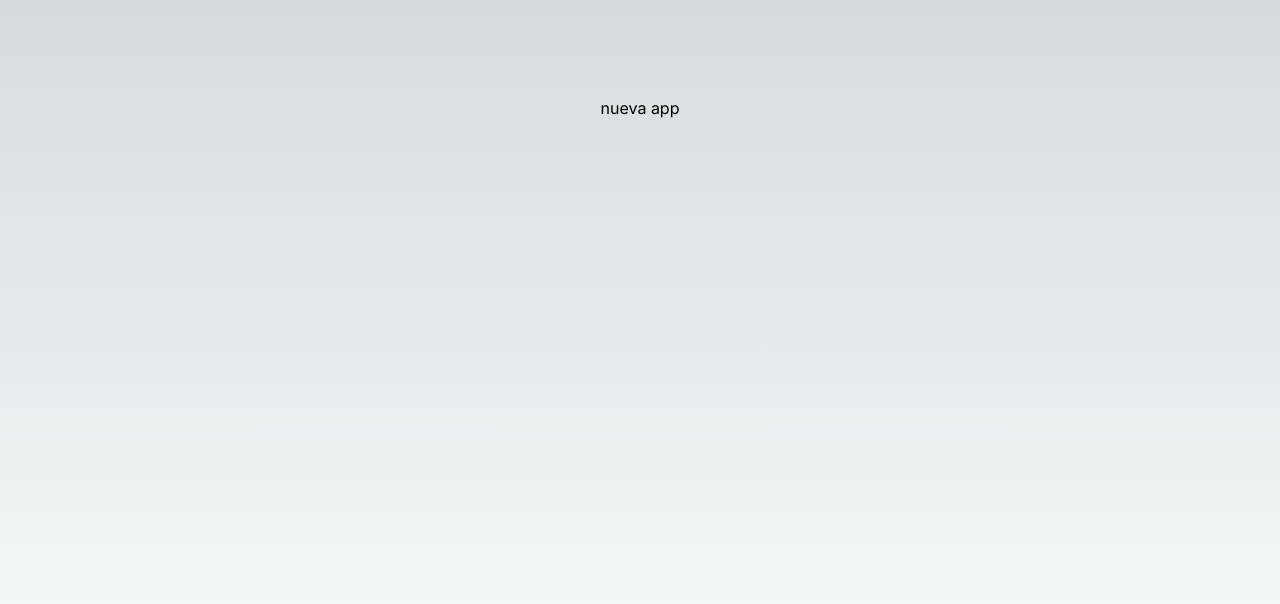
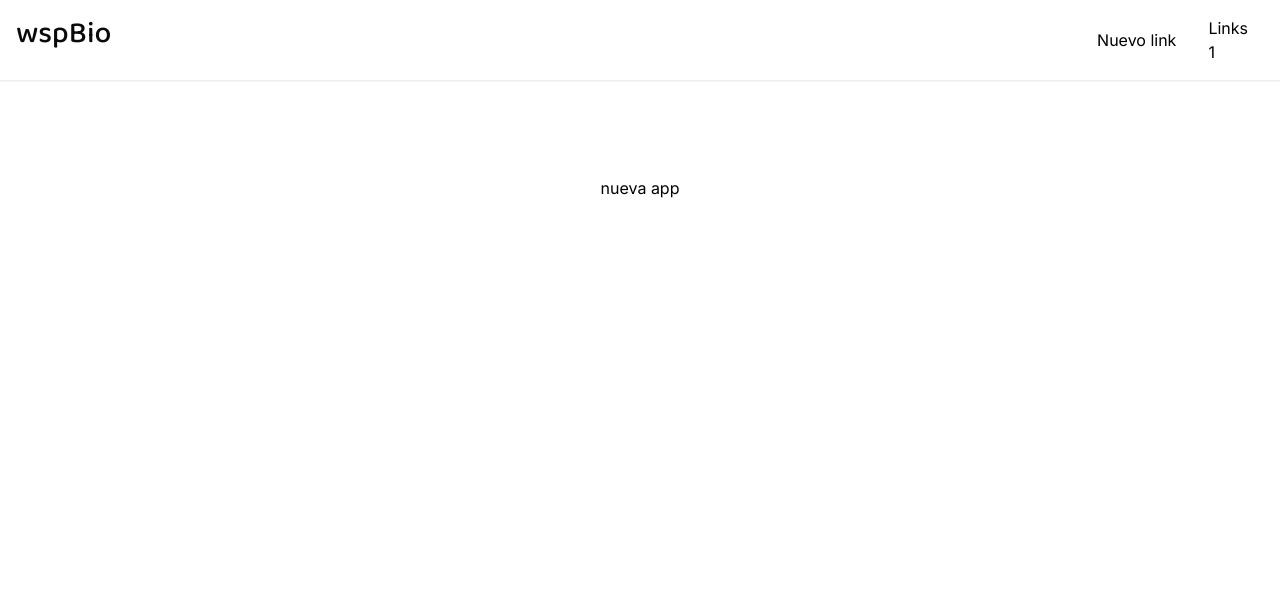
Before and after one commit to abelorian/wsp.bio, a Next.js app: page / in a window 1280 px wide. Shown: the top 604 px of the page. Built offline with nearby package versions, Linux system fonts and the light colour scheme.

Commit message:
Add: html layout

```diff
--- /dev/null
+++ b/app/Footer.js
@@ -0,0 +1,49 @@
+export default function Footer(){
+  return (
+    <footer className="text-neutral-900 pt-lg-10 pt-5 bg-white">
+      <div className="p-4 mx-auto">
+        <div className="flex flex-wrap">
+            <div className="w-full md:w-1/4 mb-8 px-4">
+                <img src="/images/logo3.svg" alt="Logo miniurl" className="logo-inverse w-24" />
+                <div className="mt-4">
+                    <p className="text-gray-500 text-sm">Conoce de manera simple como interactúa tu audiencia con el contenido que publicas.</p>
+                </div>
+            </div>
+            <div className="w-1/2 md:w-1/4 mb-8 px-4">
+                <h3 className="font-semibold mb-3">Compañía</h3>
+                <ul className="list-none space-y-2">
+                  <li><a href={ '#' } className="text-gray-600 hover:text-gray-800">Sobre nosotros</a></li>
+                  <li><a href={ '#' } className="text-gray-600 hover:text-gray-800">Contacto</a></li>
+                </ul>
+            </div>
+            <div className="w-1/2 md:w-1/4 mb-8 px-4">
+              <h3 className="font-semibold mb-3">Soporte</h3>
+              <ul className="list-none space-y-2">
+                <li><a href={ '#' } className="text-gray-600 hover:text-gray-800">Ayuda</a></li>
+                <li><a href={ '#' } className="text-gray-600 hover:text-gray-800">Reportar</a></li>
+              </ul>
+            </div>
+            <div className="w-1/2 md:w-1/4 mb-8 px-4">
+                <h3 className="font-semibold mb-3">Herramientas</h3>
+                <ul className="list-none space-y-2">
+                  <li><a href={ '#' } className="text-gray-600 hover:text-gray-800">Generar Código QR</a></li>
+                  <li><a href={ '#' } className="text-gray-600 hover:text-gray-800">Generar link de Whatsapp</a></li>
+
+                </ul>
+            </div>
+        </div>
+        <div className="border-t border-gray-300 py-2 mt-6 flex flex-col md:flex-row items-center justify-between">
+            <div className="mb-4 md:mb-0">
+                <span>
+                <span id="copyright">2023</span> - wsp.bio
+                </span>
+            </div>
+            <nav className="flex space-x-3">
+              <a className="text-gray-600 hover:text-gray-800" href={ '#' }>Privacidad</a>
+              <a className="text-gray-600 hover:text-gray-800" href={ '#' }>Términos de uso</a>
+            </nav>
+        </div>
+      </div>
+    </footer>
+  )
+}
--- /dev/null
+++ b/app/Header.js
@@ -0,0 +1,71 @@
+'use client'
+import { useState } from "react";
+import { Baloo_2 } from 'next/font/google'
+
+const baloo = Baloo_2({ subsets: ['latin'] })
+
+export default function Header(){
+
+  const [isMenuOpen, setIsMenuOpen] = useState(false);
+
+  return (
+    <header className={`z-10 p-3 md:p-4 shadow-sm shadow-neutral-200 header-sticky`}>
+      <div className='container mx-auto flex justify-between'>
+        <div className='font-medium text-3xl text-neutral-950'>
+          <a href='/'>
+            <p className={baloo.className}>wspBio</p>
+          </a>
+        </div>
+        <div className="relative md:hidden">
+          <button className='text-black text-2xl' onClick={() => setIsMenuOpen(!isMenuOpen)}><i className="bi bi-list"></i></button>
+          <NavMobile isMenuOpen={isMenuOpen} setIsMenuOpen={setIsMenuOpen}></NavMobile>
+        </div>
+        <div className='hidden md:flex items-center text-black'>
+          <NavDesktop></NavDesktop>
+        </div>
+      </div>
+    </header>
+  )
+}
+
+function NavMobile({ isMenuOpen, setIsMenuOpen }){
+  //if (!isMenuOpen) return null;
+  const divClasses = `fixed right-0 bg-white z-20 w-60 top-0 bottom-0 text-black text-left transition-transform duration-300 ${isMenuOpen ? 'translate-x-0' : 'translate-x-full'}`
+
+  return (
+    <div className={divClasses}>
+      <div className="flex justify-between items-center py-3 px-8">
+        <h2></h2>
+        <button type="button" className="text-black text-2xl" aria-label="Close" onClick={() => { setIsMenuOpen(false) }}>
+          <i className="bi bi-x"></i>
+        </button>
+      </div>
+      <div className="p-8">
+        <ul className="">
+          <li key={1} className="block px-0 py-1"><a href="/">Inicio</a></li>
+          <li key={2} className="block px-0 py-1"><a href={ '#' }>Links <TotalLinks /></a></li>
+          <li key={3} className="block px-0 py-1"><a href="/qr/generator">Generar QR</a></li>
+          <li key={4} className="block px-0 py-1"><a href={ '#' }>Mi cuenta</a></li>
+        </ul>
+      </div>
+    </div>
+  )
+}
+
+function NavDesktop(){
+
+  return (
+    <ul className='flex items-center'>
+      <li className="mr-4">
+        <a href={ '#' } className="btn btn-primary">Nuevo link</a>
+      </li>
+      <li key={2} className="mx-4"><a href={ '#' }>Links <TotalLinks /></a></li>
+    </ul>
+  )
+}
+
+function TotalLinks () {
+  return (
+    <p>1</p>
+  )
+}
--- a/app/globals.css
+++ b/app/globals.css
@@ -2,26 +2,19 @@
 @tailwind components;
 @tailwind utilities;
 
-:root {
-  --foreground-rgb: 0, 0, 0;
-  --background-start-rgb: 214, 219, 220;
-  --background-end-rgb: 255, 255, 255;
+html,
+body {
+  max-width: 100vw;
+  overflow-x: hidden;
+  background-color: #fff;
+  height: 100vh;
+  color: #000;
 }
 
-@media (prefers-color-scheme: dark) {
-  :root {
-    --foreground-rgb: 255, 255, 255;
-    --background-start-rgb: 0, 0, 0;
-    --background-end-rgb: 0, 0, 0;
-  }
+.header-sticky {
+  position: sticky;
+  top: 0;
+  left: 0;
+  right: 0;
+  z-index: 30;
 }
-
-body {
-  color: rgb(var(--foreground-rgb));
-  background: linear-gradient(
-      to bottom,
-      transparent,
-      rgb(var(--background-end-rgb))
-    )
-    rgb(var(--background-start-rgb));
-}
--- a/app/layout.js
+++ b/app/layout.js
@@ -1,17 +1,26 @@
 import { Inter } from 'next/font/google'
 import './globals.css'
+import Footer from './Footer'
+import Header from './Header'
+import 'bootstrap-icons/font/bootstrap-icons.css';
 
 const inter = Inter({ subsets: ['latin'] })
 
 export const metadata = {
-  title: 'Create Next App',
-  description: 'Generated by create next app',
+  title: 'wsp.bio',
+  description: '',
 }
 
 export default function RootLayout({ children }) {
   return (
     <html lang="en">
-      <body className={inter.className}>{children}</body>
+      <body className={inter.className}>
+        <Header />
+        <main>
+          {children}
+        </main>
+        <Footer />
+      </body>
     </html>
   )
 }
```
Also changed, not shown: package.json (+6 -5 lines), 2 other files (tests, documents, lock files or other folders).
